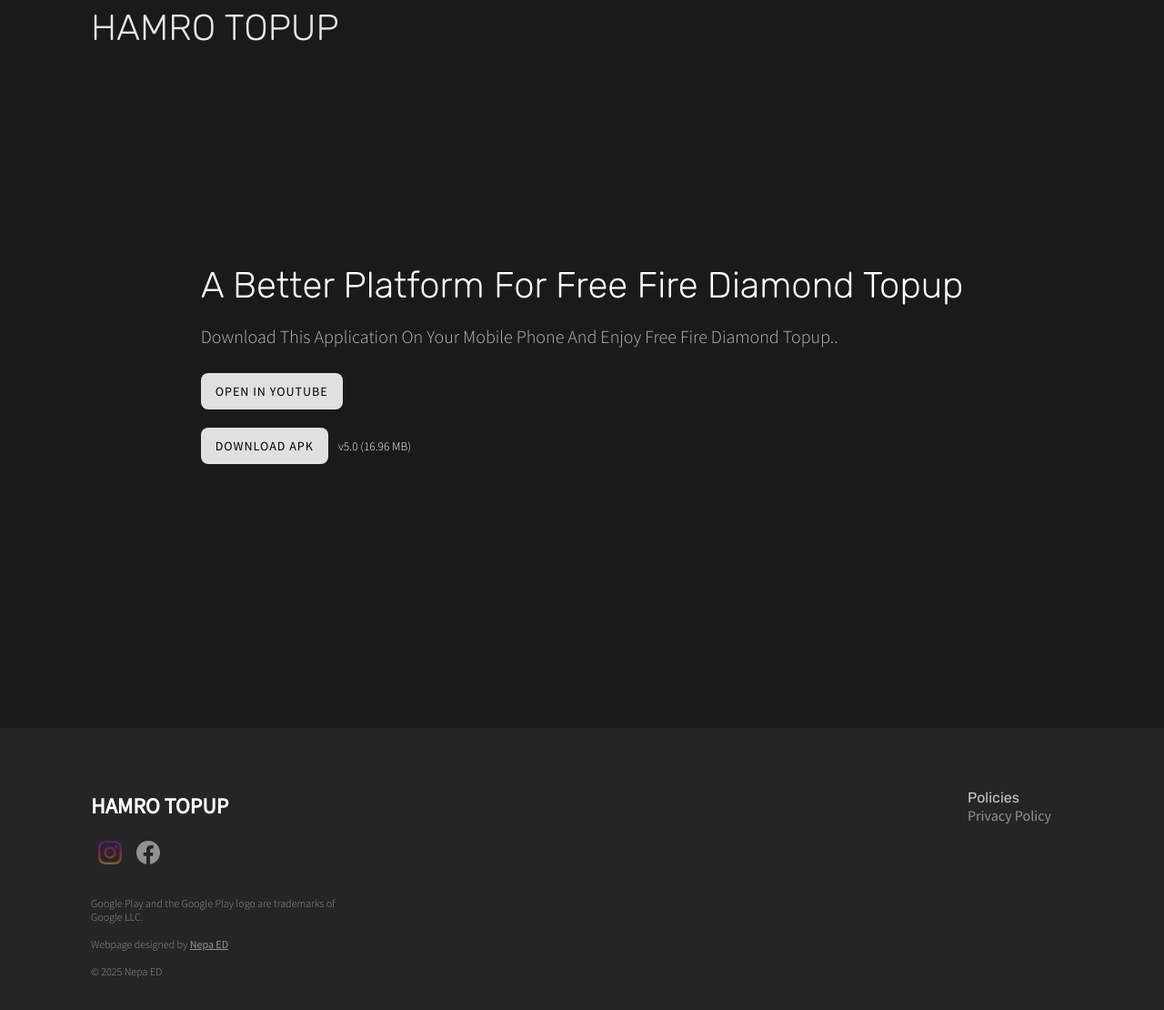
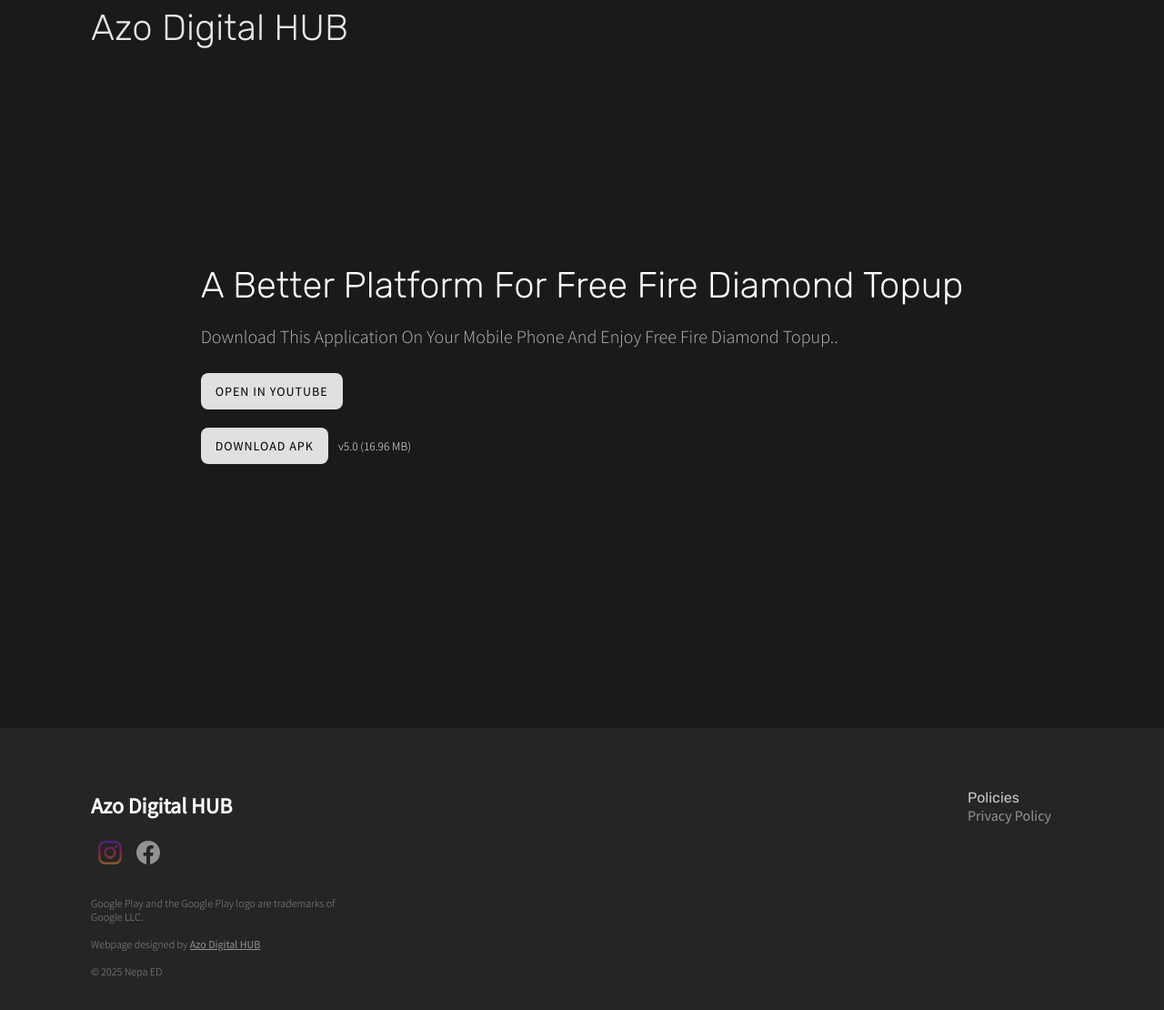
Before and after one commit to NepaED/topup_nepal, a plain HTML site: page index.html in a window 1280 px wide. Shown: the whole page at 91% size. Drawn offline with Linux system fonts and the light colour scheme; a script that the page names is missing.

Commit message:
Update index.html

```diff
--- a/index.html
+++ b/index.html
@@ -33,7 +33,7 @@
 <body>
     <header>
         <div class="container">
-          <h1>HAMRO TOPUP</h2>
+          <h1>Azo Digital HUB</h2>
 
         </div>
     </header>
@@ -46,14 +46,14 @@
                         <button onclick="location.href='https://youtube.com/@nepaed-h5z?si=Au95urNxS6_ggFdA';">Open in YouTube</button><br>
                     </div>
                     <br>
-                    <button onclick="location.href='Azo_Flash_release.apk';">Download APK</button>
+                    <button onclick="location.href='Azo_Didital_HUB.apk';">Download APK</button>
                     <small>v5.0 (16.96 MB)</small>
             </div>
         </div>
              <div class="footer" id="footer">
             <div class="container">
                 <div class="left">
-                   <h2>HAMRO TOPUP</h2>
+                   <h2>Azo Digital HUB</h2>
                     <div class="networks">
 
                         <!--<a href=""><img src="assets/icons/Twitter Logo white.svg"></a> it's maybe time to get a twitter account? -->
@@ -64,7 +64,7 @@
                     <!--supports line breaking-->
                     <span class="legaltext" id="legal">Google Play and the Google Play logo are trademarks of Google LLC.
 
-                    Webpage designed by <a href="https://youtube.com/@nepaed-h5z?si=Au95urNxS6_ggFdA">Nepa ED</a>
+                    Webpage designed by <a href="https://youtube.com/@nepaed-h5z?si=Au95urNxS6_ggFdA">Azo Digital HUB</a>
 
                     &copy; </span>
                     <script>document.getElementById('legal').appendChild(document.createTextNode(new Date().getFullYear() + ' Nepa ED'))</script>
```
